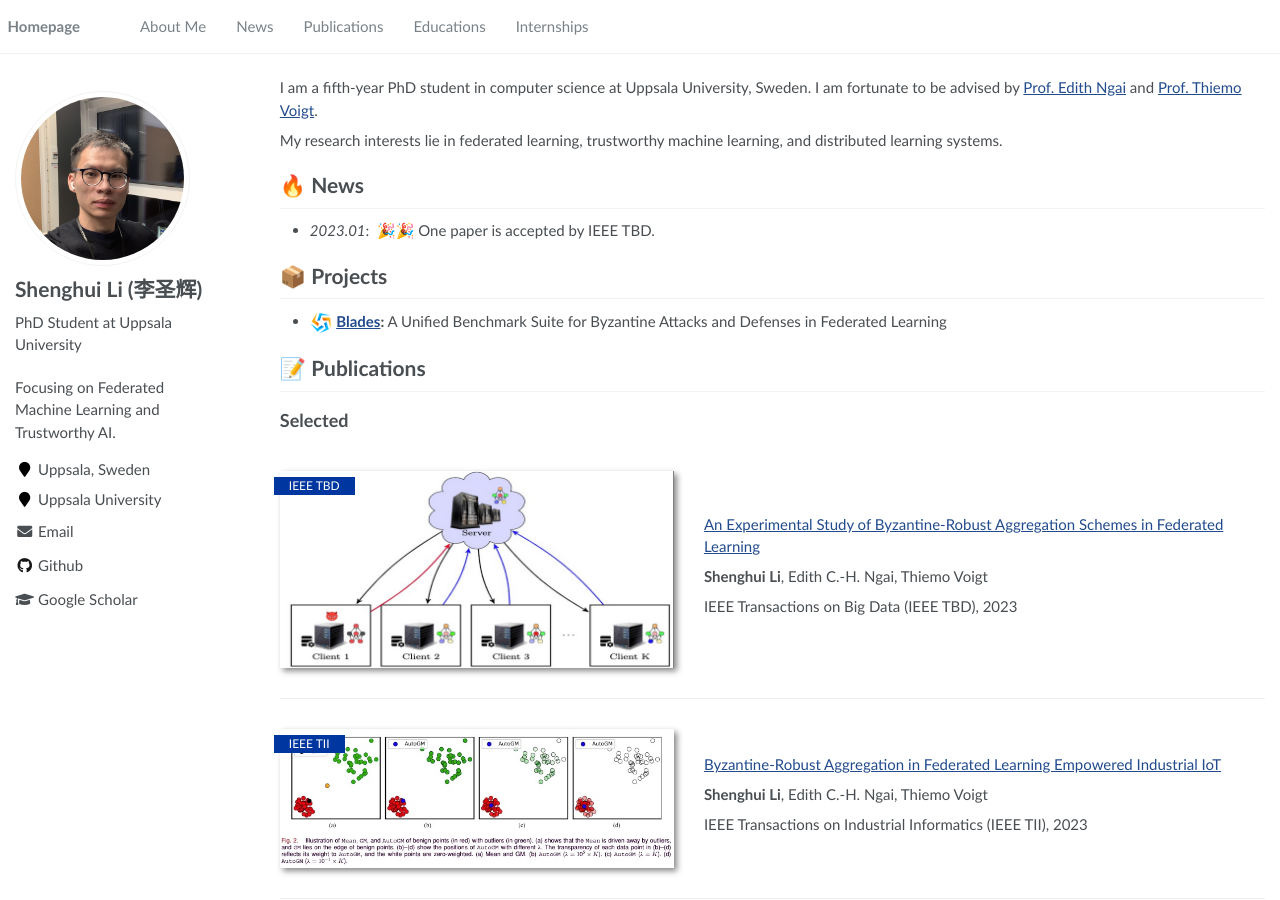
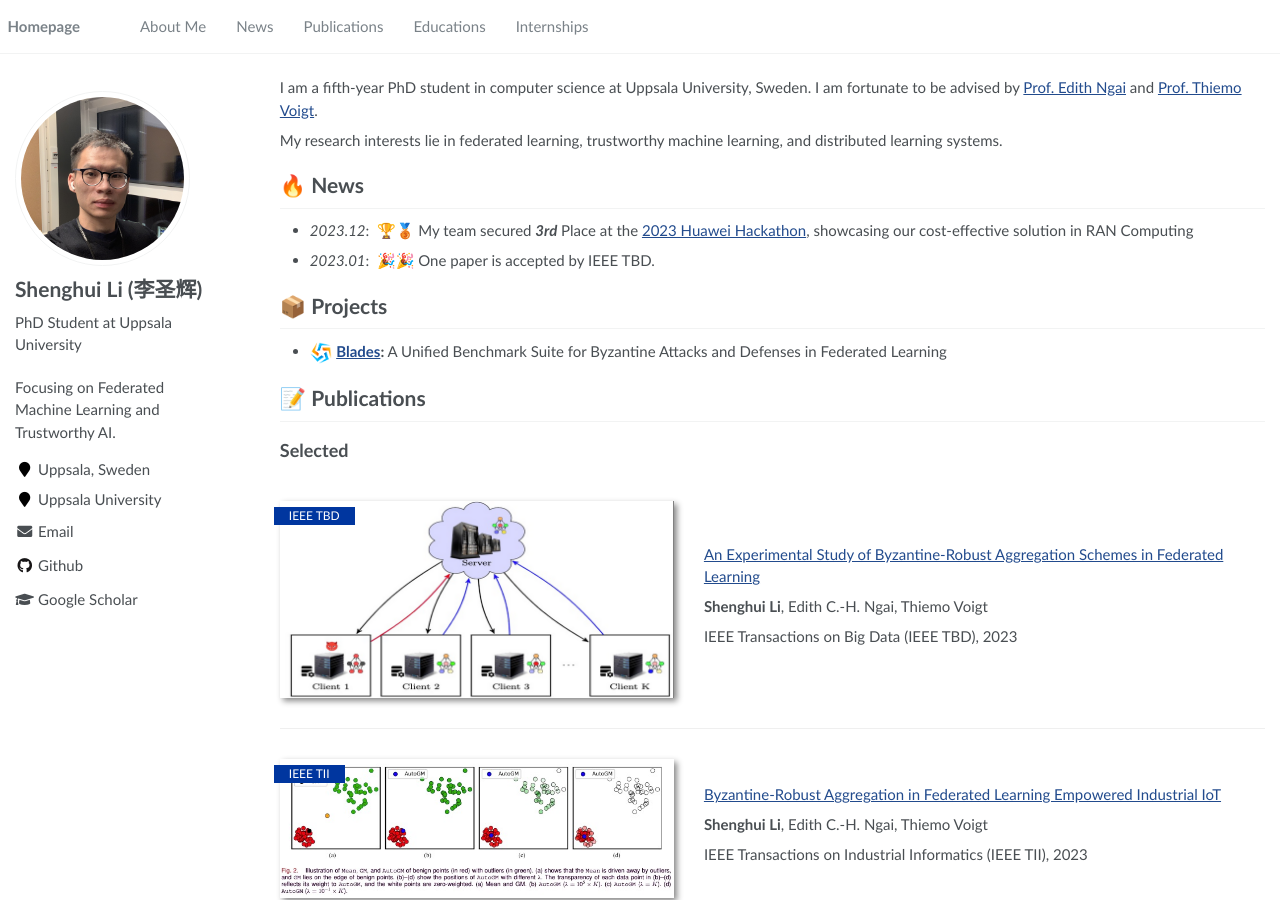
Before and after one commit to lishenghui/lishenghui.github.io, a Jekyll site: the page built from _pages/about.md, in a window 1280 px wide and 900 px high. Built offline with Jekyll 4.4.1, drawn with Linux system fonts in a browser that asks for light colours.

Commit message:
Update about.md

```diff
--- a/_pages/about.md
+++ b/_pages/about.md
@@ -27,6 +27,7 @@
 distributed learning systems.
 
 # 🔥 News
+- *2023.12*: &nbsp;🏆🥉 My team secured ***3rd*** Place at the [2023 Huawei Hackathon](https://www.huaweihackathon2023.se/en/challenges/registration), showcasing our cost-effective solution in RAN Computing
 - *2023.01*: &nbsp;🎉🎉 One paper is accepted by IEEE TBD.
 
 [//]: # (- *2022.02*: &nbsp;🎉🎉 Lorem ipsum dolor sit amet, consectetur adipiscing elit. Vivamus ornare aliquet ipsum, ac tempus justo dapibus sit amet. )
```
